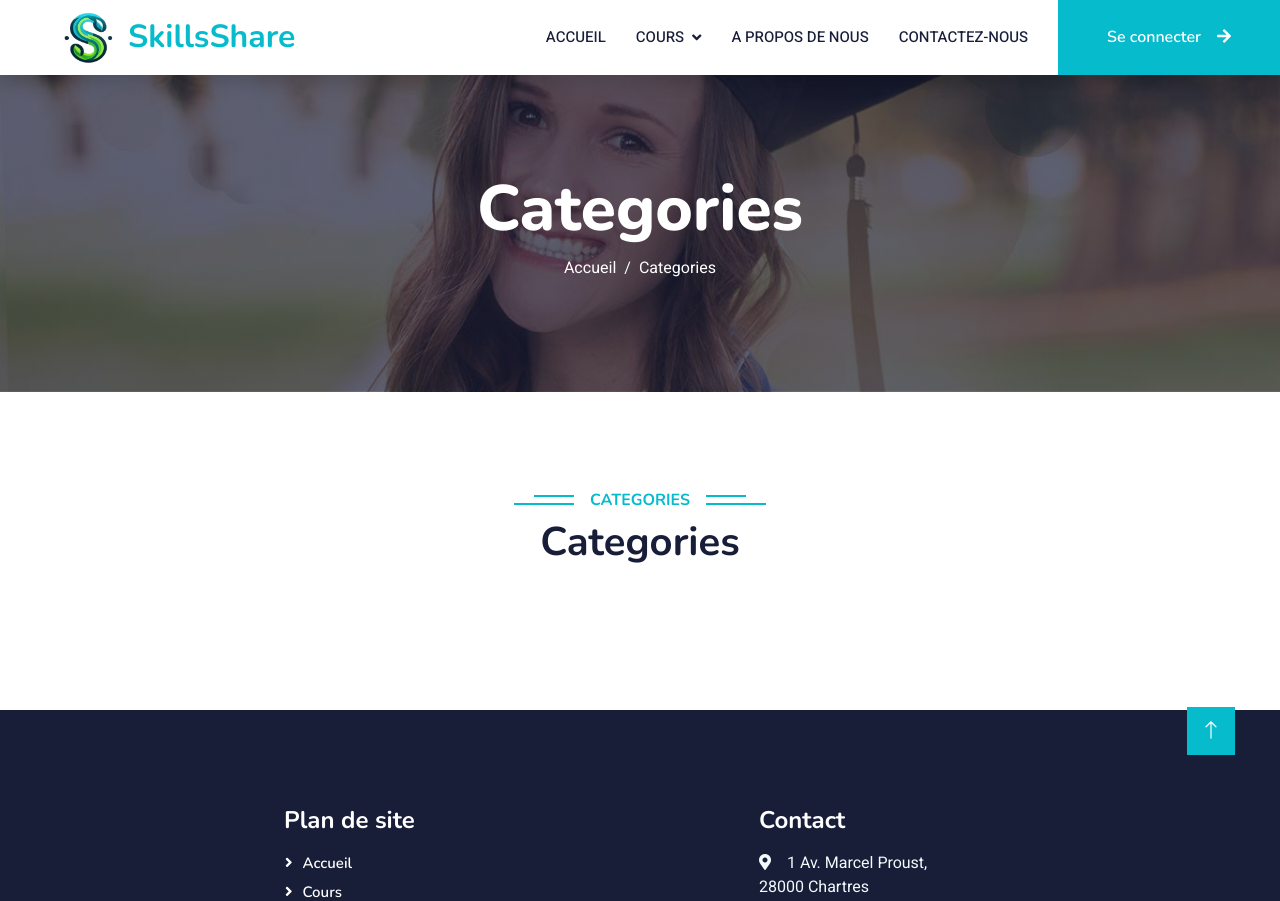
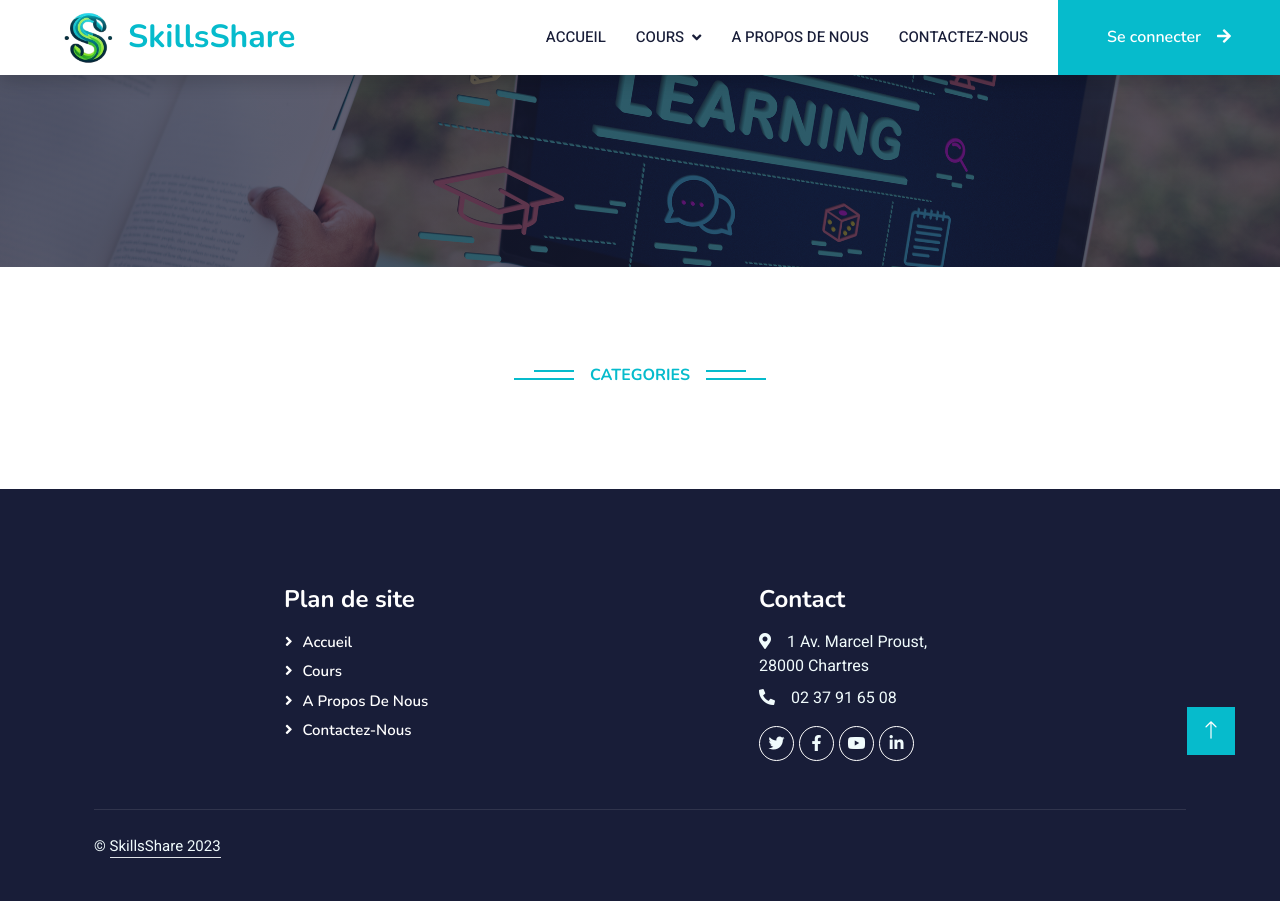
Before and after one commit to AFelix20100/SkillsShare, a Symfony app: template templates/category/courses_by_categ.html.twig in a window 1280 px wide. Shown: the top 901 px of the page. After the commit the page ends 858 px from the top, so only its background shows below. Run offline with Twig, Linux system fonts and the light colour scheme; the template is opened without the code that fills it, so the values that code supplies are empty; some libraries are stand-ins or nearby versions.

Commit message:
ADD IMAGE

```diff
--- a/public/css/style.css
+++ b/public/css/style.css
@@ -197,7 +197,7 @@
 }
 
 .page-header {
-    background: linear-gradient(rgba(24, 29, 56, .7), rgba(24, 29, 56, .7)), url(../img/carousel-1.jpg);
+    background: linear-gradient(rgba(24, 29, 56, .7), rgba(24, 29, 56, .7)), url(../asset/fond.jpg);
     background-position: center center;
     background-repeat: no-repeat;
     background-size: cover;
@@ -432,3 +432,12 @@
     padding-right: 0;
     border-right: none;
 }
+
+form[name="registration_form"] div.row div:nth-child(3){
+    display: flex;
+    gap: 1rem;
+}
+
+div.team-item{
+    height: 100%;
+}
--- a/templates/base.html.twig
+++ b/templates/base.html.twig
@@ -39,7 +39,7 @@
 				<div class="navbar-nav ms-auto p-4 p-lg-0">
 					<a href="{{ path('app_home')}}" class="nav-item nav-link">Accueil</a>
 					<div class="nav-item dropdown">
-						<a href="{{ path('app_courses') }}" class="nav-link dropdown-toggle" data-bs-toggle="dropdown">Cours</a>
+						<a href="{{ path('app_courses') }}" class="nav-link dropdown-toggle" data-bs-toggle="dropdown" aria-expanded="true">Cours</a>
 						<div class="dropdown-menu fade-down m-0">
 							<a href="{{ path('app_courses') }}" class="dropdown-item">Voir tous les cours</a>
 							<a href="{{ path('app_categories')}}" class="dropdown-item">Catégories</a>
--- a/templates/category/courses_by_categ.html.twig
+++ b/templates/category/courses_by_categ.html.twig
@@ -8,11 +8,20 @@
 		<div class="container py-5">
 			<div class="row justify-content-center">
 				<div class="col-lg-10 text-center">
-                    <h1 class="display-3 text-white animated slideInDown">Categories</h1>
+					{% if courses is defined %}
+						{% for course in courses %}
+							<h1 class="display-3 text-white animated slideInDown">{{course.category.label}}</h1>
 							<nav aria-label="breadcrumb">
 								<ol class="breadcrumb justify-content-center">
-                            <li class="breadcrumb-item"><a class="text-white" href="{{ path('app_home')}}">Accueil</a></li>
-                            <li class="breadcrumb-item text-white active" aria-current="page">Categories</li>
+									<li class="breadcrumb-item">
+										<a class="text-white" href="{{ path('app_home')}}">Accueil</a>
+									</li>
+									<li class="breadcrumb-item">
+										<a class="text-white" href="{{ path('app_categories')}}">Categories</a>
+									</li>
+									<li class="breadcrumb-item text-white active" aria-current="page">{{course.category.label}}</li>
+								{% endfor %}
+							{% endif %}
 						</ol>
 					</nav>
 				</div>
@@ -26,7 +35,11 @@
 		<div class="container">
 			<div class="text-center wow fadeInUp" data-wow-delay="0.1s">
 				<h6 class="section-title bg-white text-center text-primary px-3">Categories</h6>
-                <h1 class="mb-5">Categories</h1>
+				{% if courses is defined %}
+					{% for course in courses %}
+						<h1 class="mb-5">{{course.category.label}}</h1>
+					{% endfor %}
+				{% endif %}
 			</div>
 			<div class="row g-3">
 				<div class="col-lg-12 col-md-6">
@@ -56,5 +69,7 @@
 	<!-- Categories Start -->
 
 	<!-- Back to Top -->
-    <a href="#" class="btn btn-lg btn-primary btn-lg-square back-to-top"><i class="bi bi-arrow-up"></i></a>
+	<a href="#" class="btn btn-lg btn-primary btn-lg-square back-to-top">
+		<i class="bi bi-arrow-up"></i>
+	</a>
 {% endblock %}
--- a/templates/courses/viewIndex.html.twig
+++ b/templates/courses/viewIndex.html.twig
@@ -17,7 +17,7 @@
 							<li class="breadcrumb-item">
 								<a class="text-white" href="{{ path('app_courses')}}">Cours</a>
 							</li>
-							<li class="breadcrumb-item text-white active" aria-current="page">Lorem ipsum</li>
+							<li class="breadcrumb-item text-white active" aria-current="page">{{course.title}}</li>
 						</ol>
 					</nav>
 				</div>
--- a/templates/home/index.html.twig
+++ b/templates/home/index.html.twig
@@ -7,7 +7,7 @@
 	<div class="container-fluid p-0 mb-5">
 		<div class="owl-carousel header-carousel position-relative">
 			<div class="owl-carousel-item position-relative">
-				<img class="img-fluid" src="img/carousel-1.jpg" alt="">
+				<img class="img-fluid w-auto" src="{{ asset('asset/fond2.jpg') }}" alt="">
 				<div class="position-absolute top-0 start-0 w-100 h-100 d-flex align-items-center" style="background: rgba(24, 29, 56, .7);">
 					<div class="container">
 						<div class="row justify-content-start">
@@ -23,7 +23,7 @@
 				</div>
 			</div>
 			<div class="owl-carousel-item position-relative">
-				<img class="img-fluid" src="img/carousel-2.jpg" alt="">
+				<img class="img-fluid" src="{{ asset('asset/fond.jpg') }}" alt="">
 				<div class="position-absolute top-0 start-0 w-100 h-100 d-flex align-items-center" style="background: rgba(24, 29, 56, .7);">
 					<div class="container">
 						<div class="row justify-content-start">
```
Also changed, not shown: public/asset/fond.jpg (added), public/asset/fond2.jpg (added). Lines whose indentation alone changed are shown as unchanged.
